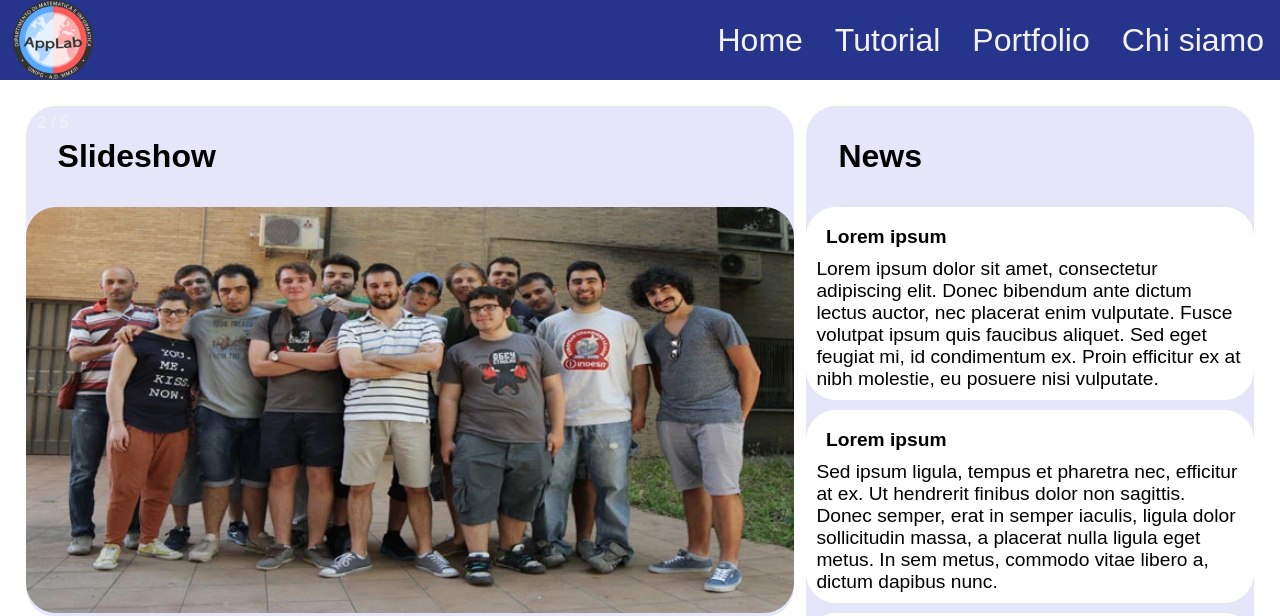
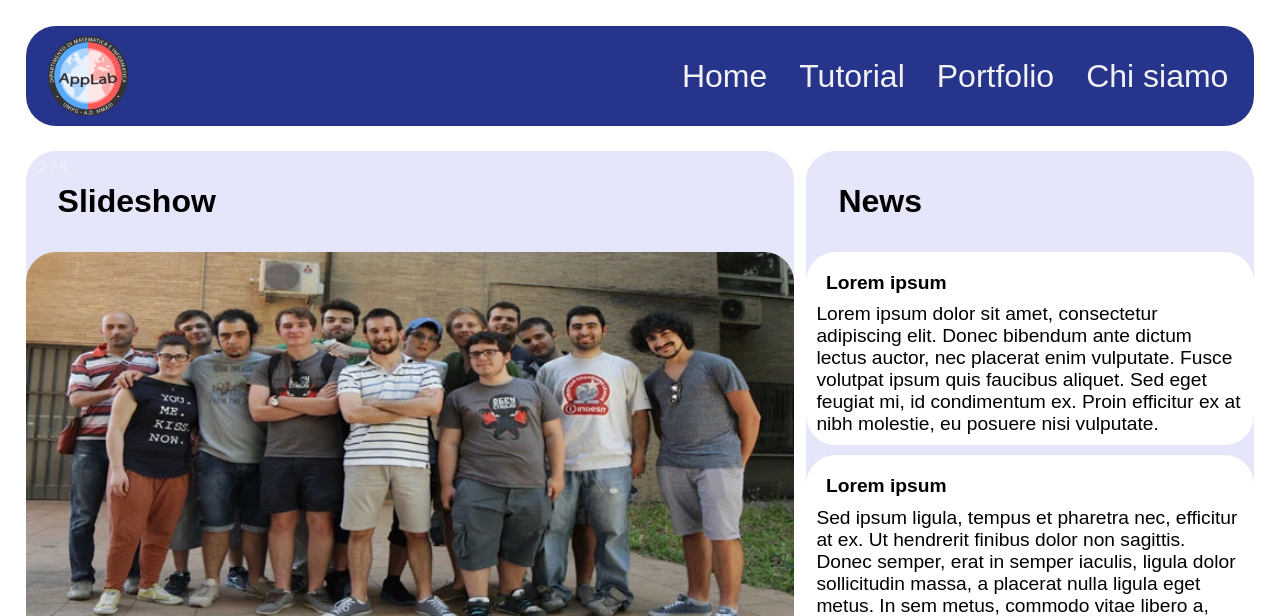
Before and after one commit to AppLab-UniPg/AppLab, a PHP site: page /index.html in a window 1280 px wide. Shown: the top 616 px of the page. Run offline with PHP 8.4, Linux system fonts and the light colour scheme.

Commit message:
round nav

```diff
--- a/client/index.php
+++ /dev/null
@@ -1,2 +0,0 @@
-<?php
-echo phpinfo();
--- a/client/style/style.css
+++ b/client/style/style.css
@@ -43,16 +43,21 @@ footer a:hover {
 
 /* Navbar */
 nav {
-  width: 100%;
   position: static;
   top: 0;
   background-color: var(--color-blu);
+  margin-left: 2vw;
+  margin-right: 2vw;
+  border-radius: 30px;
+  margin-top: 2vw;
+  padding: 10px;
   z-index: 1;
 }
 
 .topnav {
   overflow: hidden;
   background-color: var(--color-blu);
+  border-radius: 30px;
 }
 
 .topnav a {
```
Also changed, not shown: README.md.
